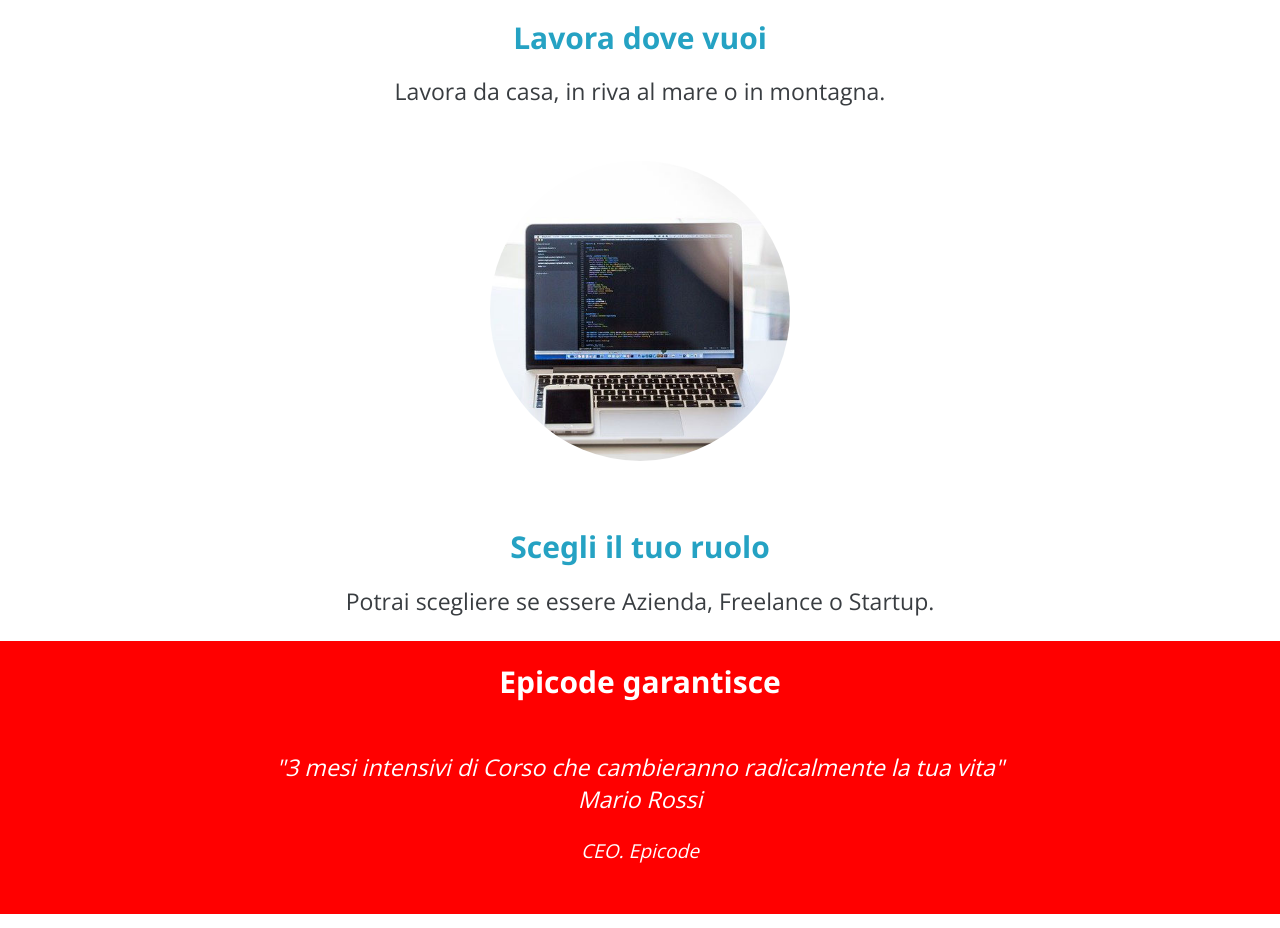
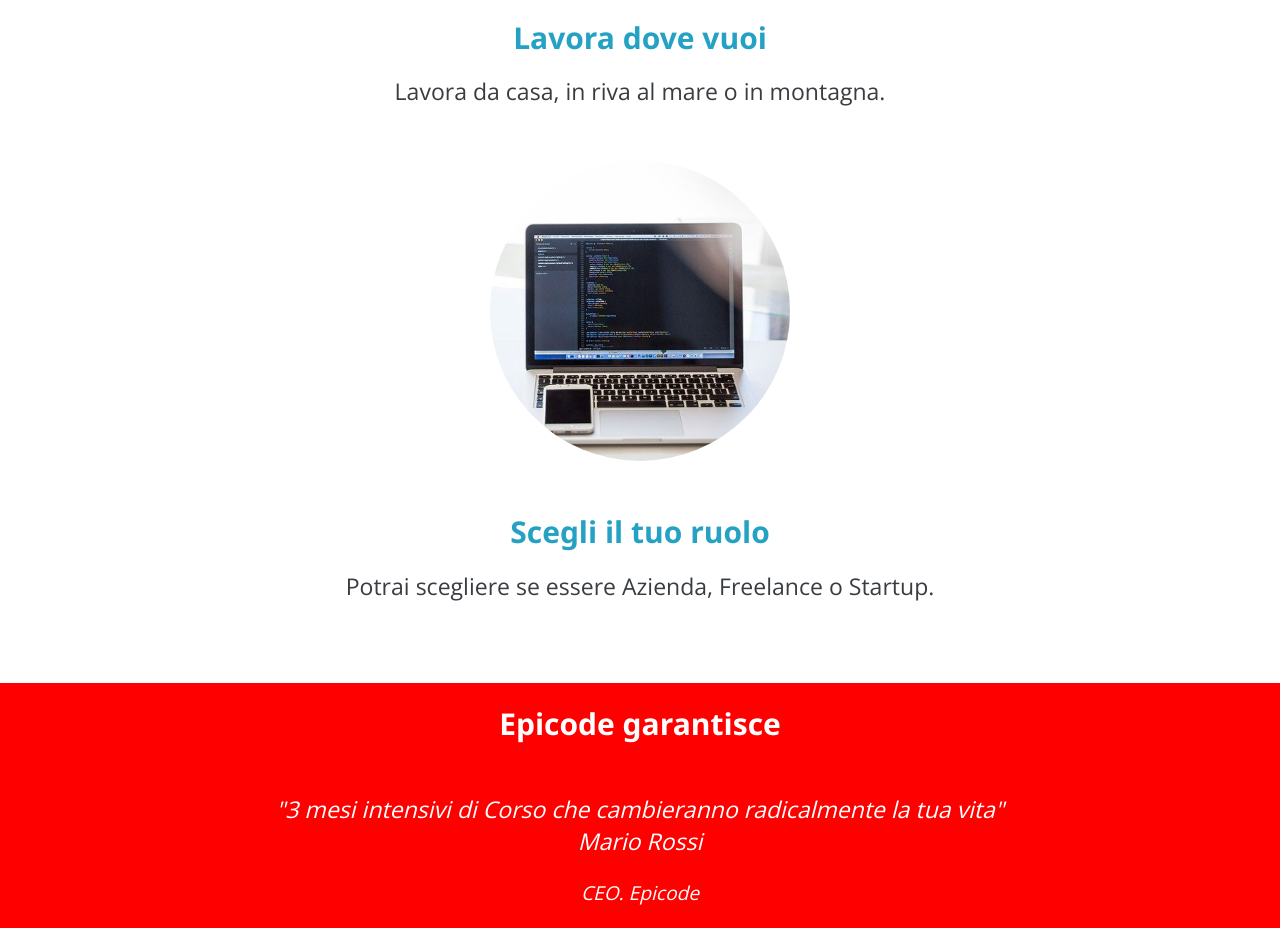
Before and after one commit to gretazavagno/Epicode, a plain HTML site: page settimana1/progettoextra01/progettoextra01.html in a window 1280 px wide. Shown: the part 860-1788 px from the top of the page. Drawn offline with nearby package versions, Linux system fonts and the light colour scheme.

Commit message:
progetto01

```diff
--- a/settimana1/progetto01/assets/CSS/progetto01.css
+++ b/settimana1/progetto01/assets/CSS/progetto01.css
@@ -87,7 +87,7 @@ main {
 
 #tonda {
     padding-top: 30px;
-    padding-bottom: 20px;
+    padding-bottom: 5px;
 }
 
 #tonda img {                  /*--------------IMMAGINE DENTRO UN CERCHIO*/
@@ -106,7 +106,6 @@ main {
 
 
 
-
 #mainrosso h2 {
     margin-top: 0px;
     padding-top: 25px;
@@ -117,6 +116,10 @@ cite p {
     font-weight: lighter;
     font-size: smaller;
 
+}
+
+#mainbianco p:last-child {
+    margin-bottom: 80px;
 }
 
 
```
